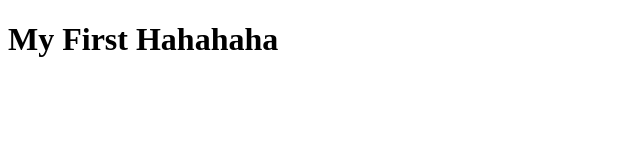
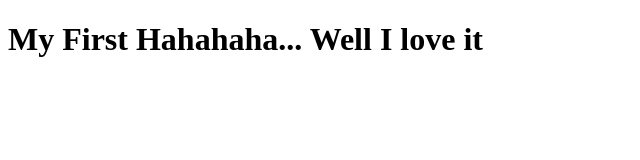
Before and after one commit to smahakrrama/FirstProject, a plain HTML site: page site/index.html in a window 1280 px wide. Shown: the whole page, without its empty margins (0-640 px from the left). Drawn offline with Linux system fonts and the light colour scheme.

Commit message:
well i love it

```diff
--- a/site/index.html
+++ b/site/index.html
@@ -4,6 +4,6 @@
 	<title>My First HTML</title>
 </head>
 <body>
-<h1>My First Hahahaha</h1>
+<h1>My First Hahahaha... Well I love it</h1>
 </body>
 </html>
```
